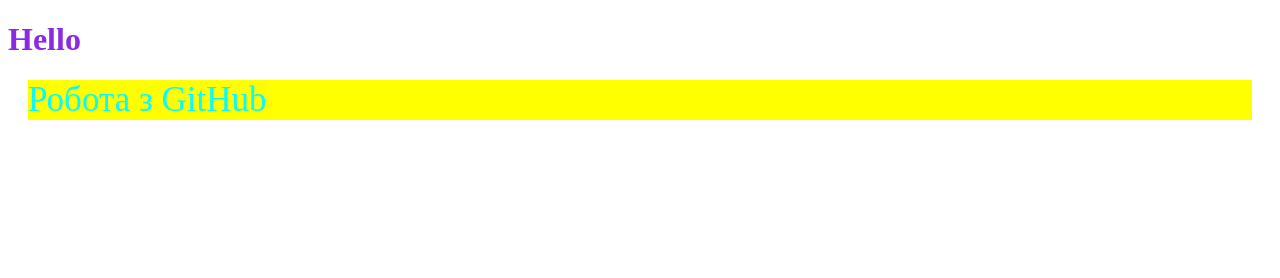
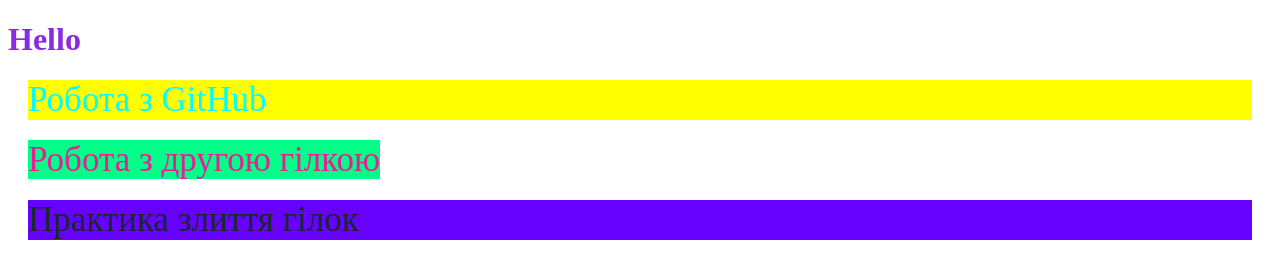
Before and after one commit to DianaMeryl/ProjectUserOne, a plain HTML site: page index.html in a window 1280 px wide. Drawn offline with Linux system fonts and the light colour scheme.

Commit message:
changes in files

```diff
--- a/index.html
+++ b/index.html
@@ -4,10 +4,14 @@
     <meta charset="UTF-8">
     <meta name="viewport" content="width=device-width, initial-scale=1.0">
     <link rel="stylesheet" href="style.css">
+    <link rel="stylesheet" href="style2.css">
+    <link rel="stylesheet" href="style22.css">
     <title>Document</title>
 </head>
 <body>
     <h1>Hello</h1>
     <div>Робота з GitHub</div>
+    <span>Робота з другою гілкою</span>
+    <p>Практика злиття гілок</p>
 </body>
 </html>
--- a/style2.css
+++ b/style2.css
@@ -0,0 +1,6 @@
+ span{
+    color:rgb(232, 30, 151);
+    font-size: 35px;
+    background-color: rgb(0, 255, 136);
+    margin:20px;
+}
--- a/style22.css
+++ b/style22.css
@@ -0,0 +1,6 @@
+p {
+    color:rgb(23, 41, 41);
+    font-size: 35px;
+    background-color: rgb(102, 0, 255);
+    margin:20px;
+}
```
